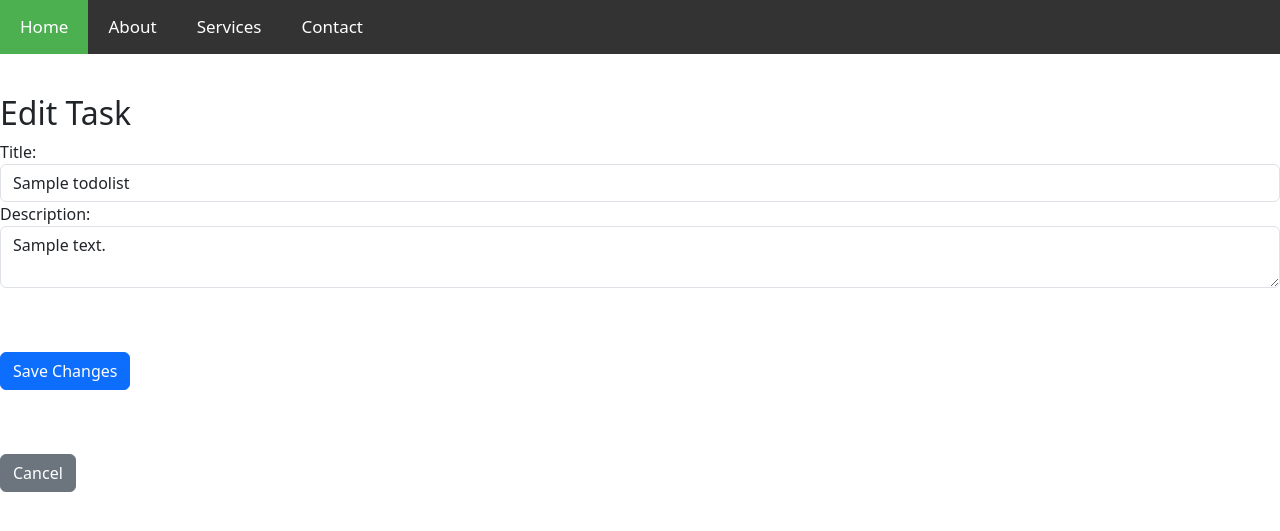
After one commit to sujallmajhi/mindriser_todolist, a Django app: page /task/task/edit/1/ in a window 1280 px wide. The commit adds this page. Shown: the top 531 px of the page. Run offline with Django 5.2, Linux system fonts and the light colour scheme; tables that the repository leaves empty hold one stand-in row (values such as "Sample post").

Commit message:
finally completed

```diff
--- /dev/null
+++ b/templates/edit.html
@@ -0,0 +1,21 @@
+{% extends "base.html" %}
+
+{% block title %}Edit Task{% endblock %}
+
+{% block body %}
+<h2>Edit Task</h2>
+<form method="post">
+    {% csrf_token %}
+
+    <label for="Title">Title:</label>
+    <input type="text" name="Title" value="{{ task.Title }}" class="form-control">
+
+    <label for="Description">Description:</label>
+    <textarea name="Description" class="form-control">{{ task.Description }}</textarea>
+    <br><br>
+
+    <button type="submit" class="btn btn-primary mt-3">Save Changes</button>
+</form>
+<br><br>
+<a href="{% url 'task' %}" class="btn btn-secondary mt-3">Cancel</a>
+{% endblock %}
--- a/todolist/urls.py
+++ b/todolist/urls.py
@@ -1,8 +1,10 @@
 from django.urls import path
-from .views import task, form, update
+from .views import task, form, update, edit, delete_task  # Ensure delete_task is imported
 
 urlpatterns = [
-    path('task/', task, name='task'),  # This will show the tasks list
-    path('form/', form, name='form'),  # Form for adding new tasks
-    path('task/<int:pk>/', update, name="task"),  # Update task status (use <int:pk> to capture the task ID)
+    path('task/', task, name='task'),  # List all tasks
+    path('form/', form, name='form'),  # Add a new task
+    path('task/complete/<int:pk>/', update, name='update_task'),  # Mark task as completed
+    path('task/edit/<int:pk>/', edit, name='edit_task'),  # Edit task
+    path('task/delete/<int:pk>/', delete_task, name='delete_task'),  # Delete task
 ]
--- a/todolist/views.py
+++ b/todolist/views.py
@@ -19,3 +19,27 @@ def update(request, pk):
     task.status = not task.status  # Mark the task as completed
     task.save()
     return redirect('task')  # Redirect back to the task list after updating
+
+def edit(request, pk):
+    task = todolist.objects.filter(pk=pk).first()  # Retrieve task
+
+    if not task:
+        return redirect('task')  # If the task doesn't exist, go back to task list
+
+    if request.method == "POST":
+        task.Title = request.POST.get('Title', task.Title)  # Get the new title
+        task.Description = request.POST.get('Description', task.Description)  # Get the new description
+        task.save()  # Save the task with updated data
+        return redirect('task')  # Redirect to the task list
+
+    return render(request, 'edit.html', {'task': task})
+
+def delete_task(request, pk):
+    # Retrieve the task to delete by its pk
+    task = todolist.objects.get(pk=pk)
+
+    # Delete the task
+    task.delete()
+
+    # Redirect to the task list after deleting
+    return redirect('task')
```
Also changed, not shown: templates/task.html (+9 -6 lines), db.sqlite3.
